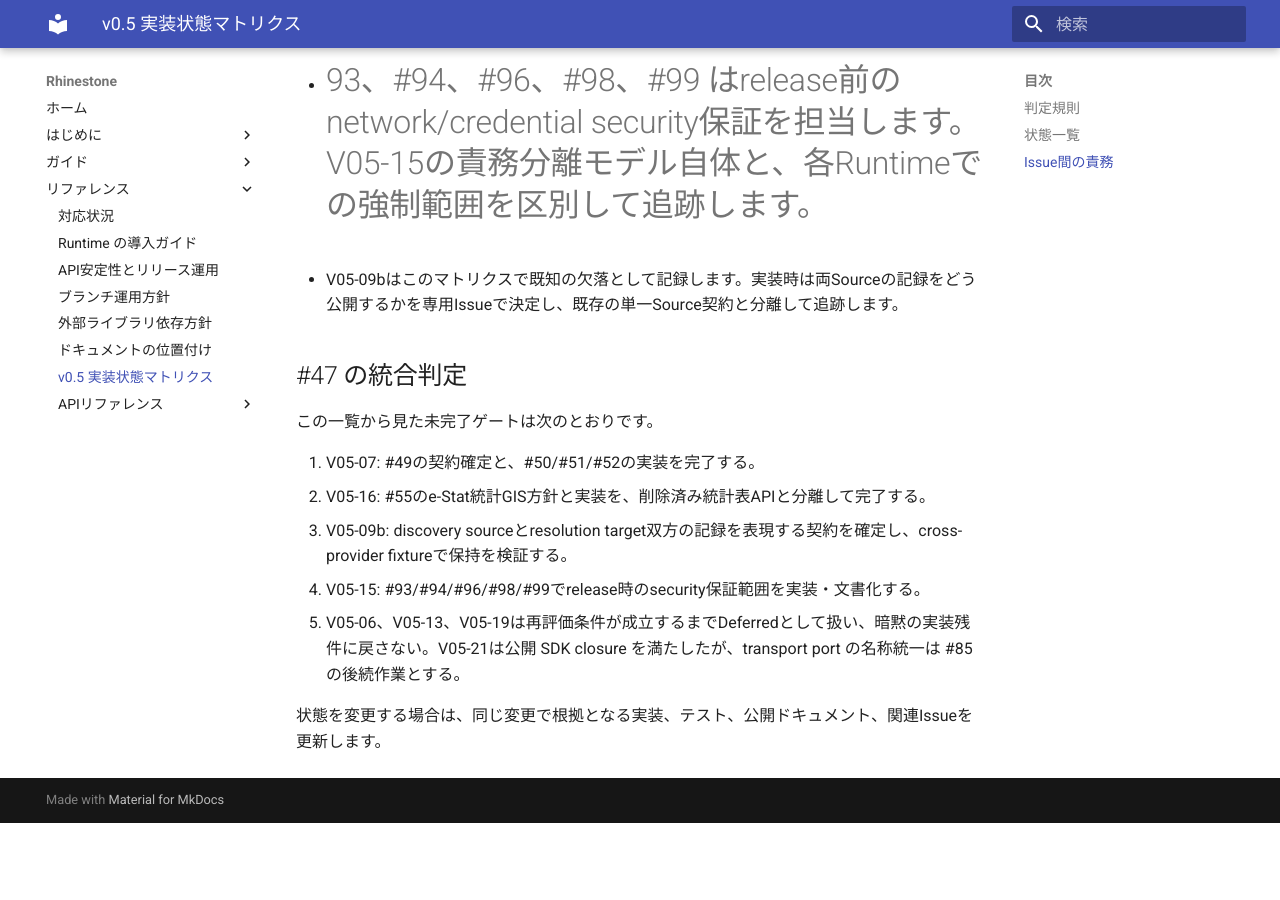
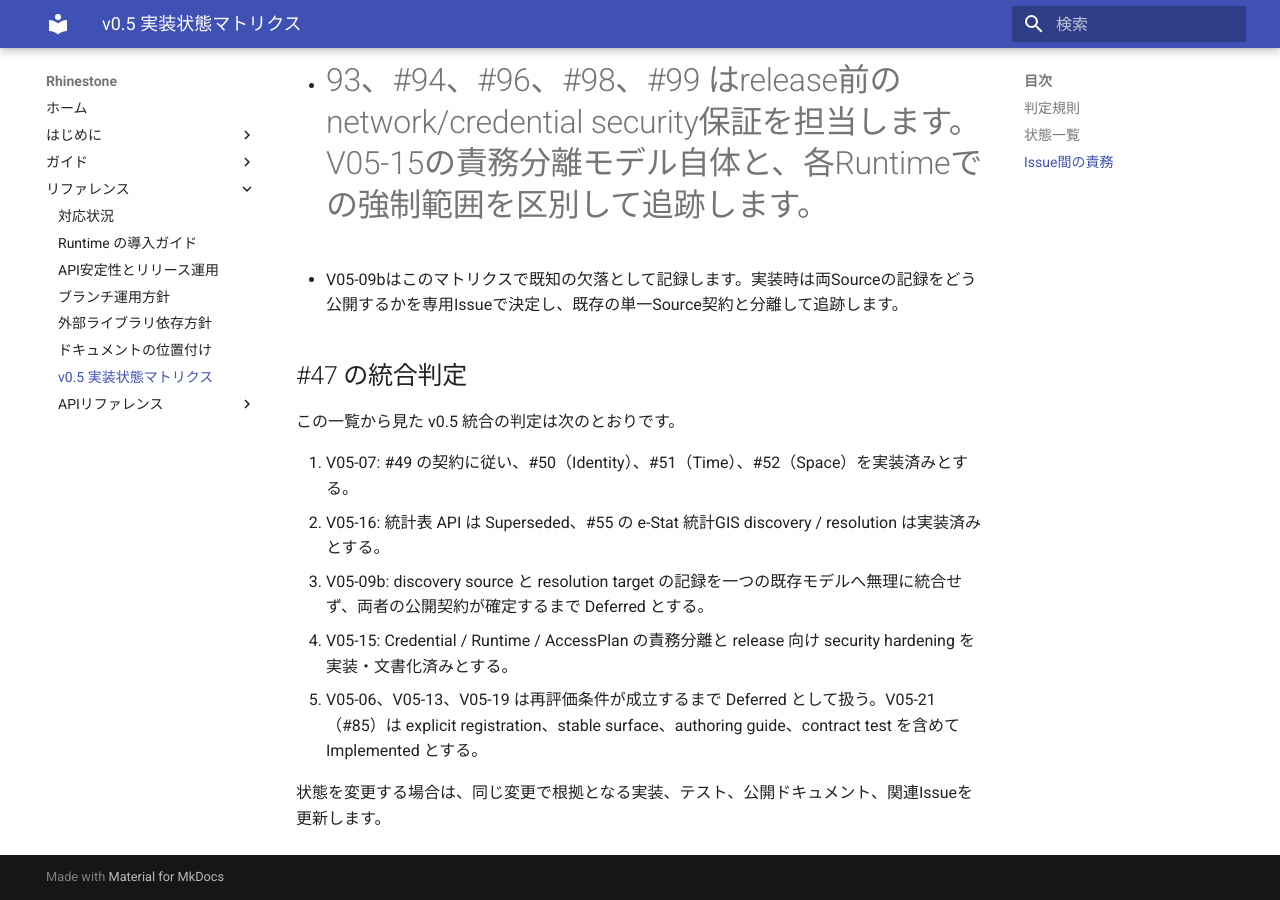
Before and after one commit to u-kitazawa/rhinestone, an MkDocs documentation site: the page built from docs/v05-status-matrix.md, in a window 1280 px wide and 900 px high, scrolled down 5511 px. Built offline with MkDocs 1.6.1 and Material for MkDocs 9.7.7, drawn with Linux system fonts in a browser that asks for light colours; before the commit the page ends 6334 px from its top, so only the background shows below that; some of the changed text lies outside the part shown.

Commit message:
fix: finalize open issue contract updates

```diff
--- a/docs/v05-status-matrix.md
+++ b/docs/v05-status-matrix.md
@@ -37,7 +37,7 @@
 | V05-18 | Direct Resourceは補助経路であり中心価値ではない | `Implemented` | `DirectAdapter`、[Resourceを解決して開く](resolve-and-open.md)、`tests/test_direct_adapter.py` | 最終URIとreaderが既知なら専門Runtimeの直接利用を妨げない |
 | V05-19 | AI / MCP / GIS integration | `Deferred` | Coreにはintegration framework、巨大native object転送、GIS解析を実装していない | portable consumerと具体的なintegration要件が確定した時にCore外の連携として再評価する |
 | V05-20 | Fail Rather Than Guess とdomain error policy | `Implemented` | `errors.py`、Adapter/Resolverの明示検証、`tests/test_errors.py`、`tests/test_provider_edge_cases.py` | 新しい推測規則を追加せず、公式仕様または決定的metadataを根拠にする |
-| V05-21 | 外部自作Adapterの登録・公開SDK契約 | `Implemented` | `configure(adapters=...)`、公開 Definition / Context / Port、重複 fail-fast、`tests/test_source_composition.py`、`tests/test_open_issue_contracts.py` | transport の named port と conformance evidence は #85 の後続作業として追加する |
+| V05-21 | 外部自作Adapterの登録・公開SDK契約 | `Implemented` | `configure(adapters=...)`、公開 Definition / Context / Port、重複 fail-fast、`tests/test_source_composition.py`、`tests/test_open_issue_contracts.py` | explicit registration を維持し、自動 discovery と process-global registry は導入しない |
 | V05-22 | No Scraping、No Central Index、No Transformation Pipeline | `Implemented` | 組み込みHTTP/公式API/静的Catalogをupstreamとし、`open()`後の解析は専門Runtimeへ委譲。[ホーム](index.md)、[DiscoveryとResolution](discovery-resolution.md) | HTML scrapingやGIS解析をCoreへ追加しない |
 | V05-23 | 複数SourceでURL passthrough以上のresolution価値を検証 | `Implemented` | [DiscoveryとResolution](discovery-resolution.md)でCKAN、横断CKAN、STAC、PLATEAU、GSIを比較し、fixtureベースのvertical sliceを保持 | 新Sourceも同じ基準でprovider-specific codeを実質的に減らせるか評価する |
 
@@ -51,12 +51,12 @@
 
 ## #47 の統合判定
 
-この一覧から見た未完了ゲートは次のとおりです。
+この一覧から見た v0.5 統合の判定は次のとおりです。
 
-1. V05-07: #49の契約確定と、#50/#51/#52の実装を完了する。
-2. V05-16: #55のe-Stat統計GIS方針と実装を、削除済み統計表APIと分離して完了する。
-3. V05-09b: discovery sourceとresolution target双方の記録を表現する契約を確定し、cross-provider fixtureで保持を検証する。
-4. V05-15: #93/#94/#96/#98/#99でrelease時のsecurity保証範囲を実装・文書化する。
-5. V05-06、V05-13、V05-19は再評価条件が成立するまでDeferredとして扱い、暗黙の実装残件に戻さない。V05-21は公開 SDK closure を満たしたが、transport port の名称統一は #85 の後続作業とする。
+1. V05-07: #49 の契約に従い、#50（Identity）、#51（Time）、#52（Space）を実装済みとする。
+2. V05-16: 統計表 API は Superseded、#55 の e-Stat 統計GIS discovery / resolution は実装済みとする。
+3. V05-09b: discovery source と resolution target の記録を一つの既存モデルへ無理に統合せず、両者の公開契約が確定するまで Deferred とする。
+4. V05-15: Credential / Runtime / AccessPlan の責務分離と release 向け security hardening を実装・文書化済みとする。
+5. V05-06、V05-13、V05-19 は再評価条件が成立するまで Deferred として扱う。V05-21（#85）は explicit registration、stable surface、authoring guide、contract test を含めて Implemented とする。
 
 状態を変更する場合は、同じ変更で根拠となる実装、テスト、公開ドキュメント、関連Issueを更新します。
```
Also changed, not shown: 2 other files.
